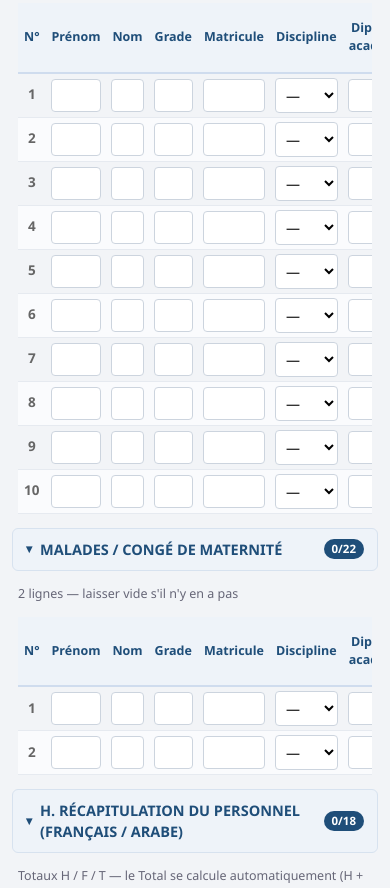
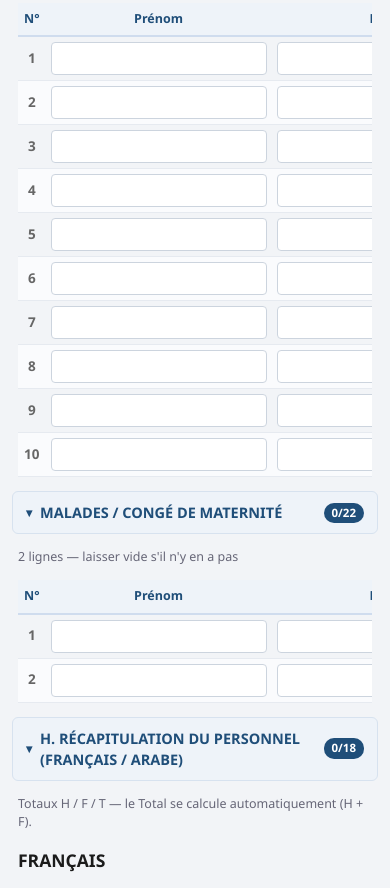
Before and after one commit to kebe776-blip/rapport, a plain HTML site: page general-prescolaire.html in a window 390 px wide. Shown: the part 1439-2327 px from the top of the page. Drawn offline with Linux system fonts and the light colour scheme; no server answers.

Commit message:
Tableaux de saisie lisibles sur mobile (<= 700px) : cases a la largeur du contenu dans la media query app.css, titres et nombres jamais coupes

```diff
--- a/assets/css/app.css
+++ b/assets/css/app.css
@@ -395,4 +395,23 @@ input[type=number] { -moz-appearance: textfield; appearance: textfield; }
   .conteneur { padding: 12px; }
   .topbar h1 { font-size: 14px; }
   .champs { grid-template-columns: 1fr; }
+
+  /* ---------- Tableaux de saisie : cases à la largeur du contenu ----------
+     Les sections H → N (personnel, effectifs, mobilier, recensements…)
+     posent des largeurs fixes (38 %, 11 %, 44 px…) dimensionnées pour un
+     écran large : sur téléphone, chaque cellule rétrécit au point de
+     couper les titres et les nombres (les inputs sont à 100 % de la
+     cellule). On laisse chaque case s'étirer à son contenu — titre de
+     colonne sur une ligne, inputs à leur largeur naturelle — et le
+     défilement horizontal de .table-defilement fait voir le reste.
+     `!important` bat les style="width:…" inline émis par form.js :
+     AUCUN fichier JS n'est modifié (intouchables), le PDF est intact. */
+  .table-saisie { width: max-content; min-width: 100%; }
+  .table-saisie th, .table-saisie td { width: auto !important; }
+  .table-saisie th, .table-saisie td { white-space: nowrap; }
+  .table-saisie input { width: auto; }
+  .table-saisie input[data-type="num"] { width: 84px; }
+  .table-saisie input[placeholder="JJ/MM/AAAA"] { width: 116px; }
+  .table-saisie input.fixe { width: 240px; }
+  .table-saisie select { width: auto; max-width: 180px; }
 }
```
Also changed, not shown: 1 other file.
